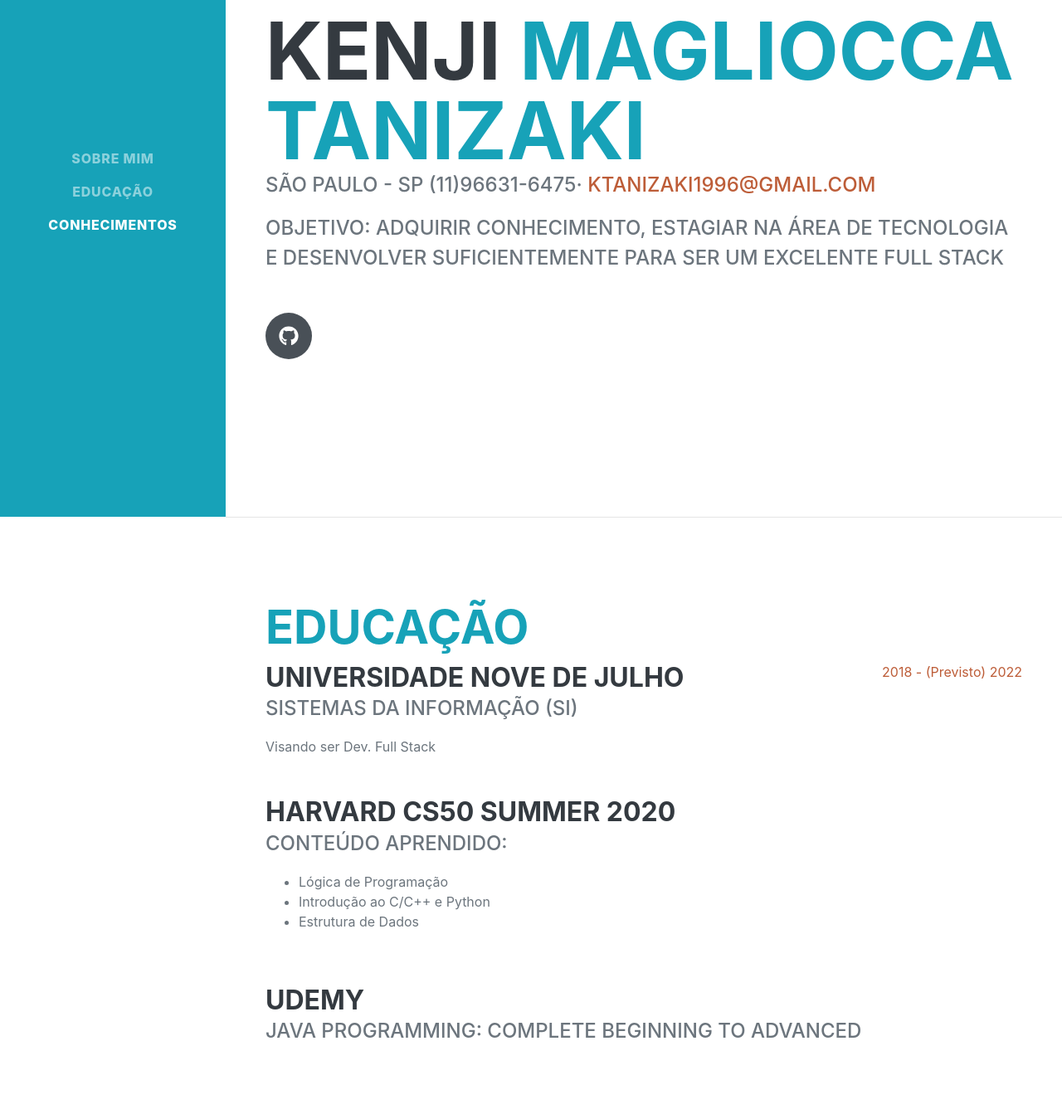
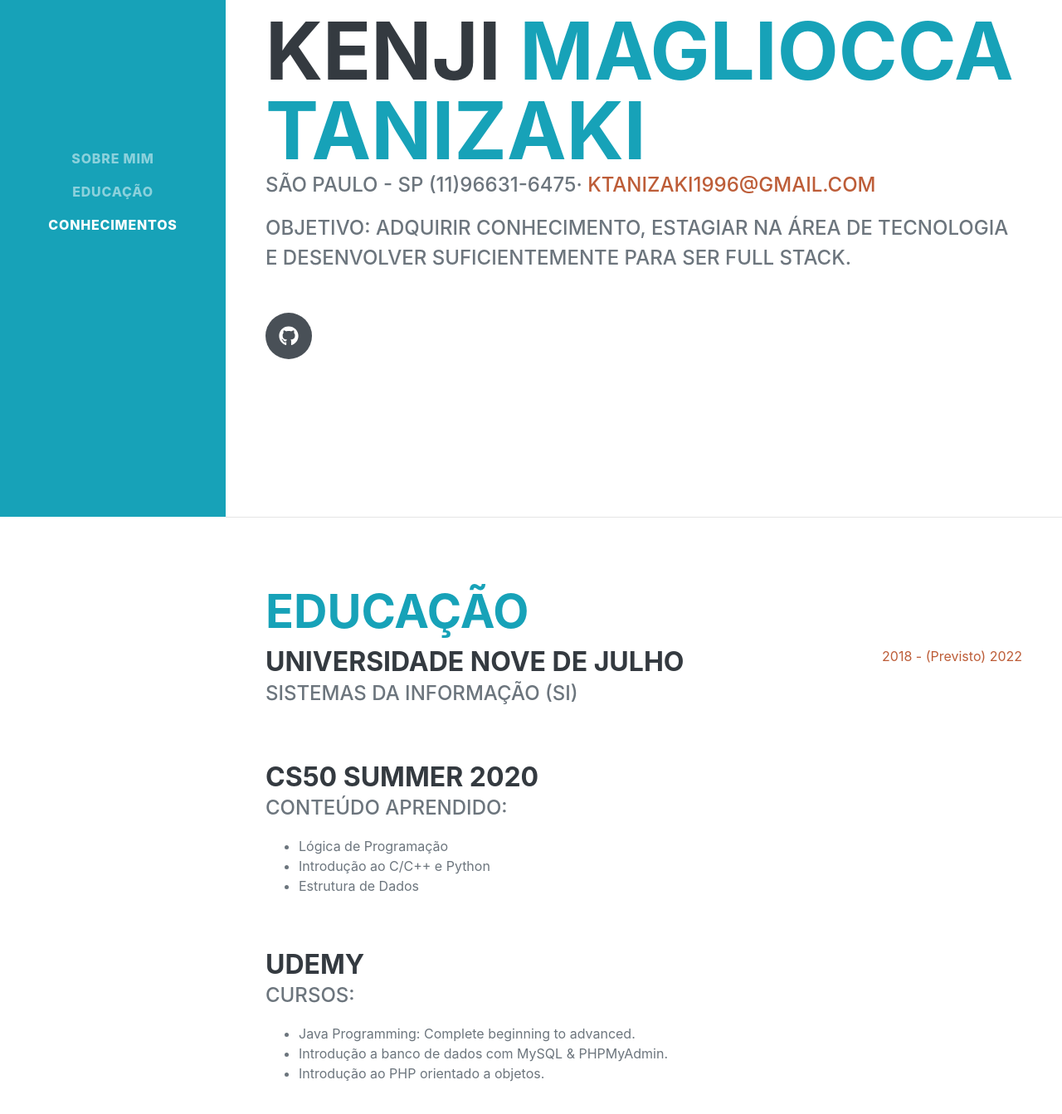
Before and after one commit to kenji1996/Curriculo, a website: page index.html in a window 1280 px wide. Shown: the part 177-1520 px from the top of the page at 83% size. Drawn offline with nearby package versions, Linux system fonts and the light colour scheme; a web font is replaced by a local one.

Commit message:
14/8/2020

```diff
--- a/index.html
+++ b/index.html
@@ -6,7 +6,7 @@
     <meta name="viewport" content="width=device-width, initial-scale=1, shrink-to-fit=no" />
     <meta name="description" content="CV" />
     <meta name="author" content="Kenji Magliocca Tanizaki" />
-    <title>CV - Kenji Magliocca Tanizaki</title>
+    <title>Kenji Magliocca Tanizaki</title>
     <link rel="icon" type="image/x-icon" href="assets/img/favicon.ico" />
     <!-- Font Awesome icons (free version)-->
     <script src="https://use.fontawesome.com/releases/v5.13.0/js/all.js" crossorigin="anonymous"></script>
@@ -49,7 +49,7 @@
                     <a href="mailto:name@email.com">ktanizaki1996@gmail.com</a>
                 </div>
                 <div class="subheading mb-5">
-                    OBJETIVO: Adquirir conhecimento, estagiar na área de Tecnologia e desenvolver suficientemente para ser um excelente Full Stack
+                    OBJETIVO: Adquirir conhecimento, estagiar na área de Tecnologia e desenvolver suficientemente para ser Full Stack.
                 </div>
                 <p class="lead mb-5"></p>
                 <div class="social-icons">
@@ -70,13 +70,12 @@
                     <div class="flex-grow-1">
                         <h3 class="mb-0">Universidade Nove de Julho</h3>
                         <div class="subheading mb-3">Sistemas da Informação (SI)</div>
-                        <div>Visando ser Dev. Full Stack</div>
                     </div>
                     <div class="flex-shrink-0"><span class="text-primary">2018 - (Previsto) 2022</span></div>
                 </div>
                 <div class="d-flex flex-column flex-md-row justify-content-between mb-5">
                     <div class="flex-grow-1">
-                        <h3 class="mb-0">Harvard CS50 Summer 2020</h3>
+                        <h3 class="mb-0">CS50 Summer 2020</h3>
                         <div class="subheading mb-3">Conteúdo aprendido:</div>
                         <ul>
                             <li>Lógica de Programação</li>
@@ -88,9 +87,15 @@
                     <div class="d-flex flex-column flex-md-row justify-content-between mb-5">
                         <div class="flex-grow-1">
                             <h3 class="mb-0">Udemy</h3>
-                            <div class="subheading mb-3">Java Programming: Complete Beginning to Advanced</div>
-                        </div>
+                            <div class="subheading mb-3">Cursos:</div>
+                                <ul>
+                                    <li>Java Programming: Complete beginning to advanced.</li>
+                                    <li>Introdução a banco de dados com MySQL & PHPMyAdmin.</li>
+                                    <li>Introdução ao PHP orientado a objetos.</li>
+                                </ul>
+
                     </div>
+                </div>
         </section>
         <hr class="m-0" />
         <!-- Skills-->
```
Also changed, not shown: 1 other file.
